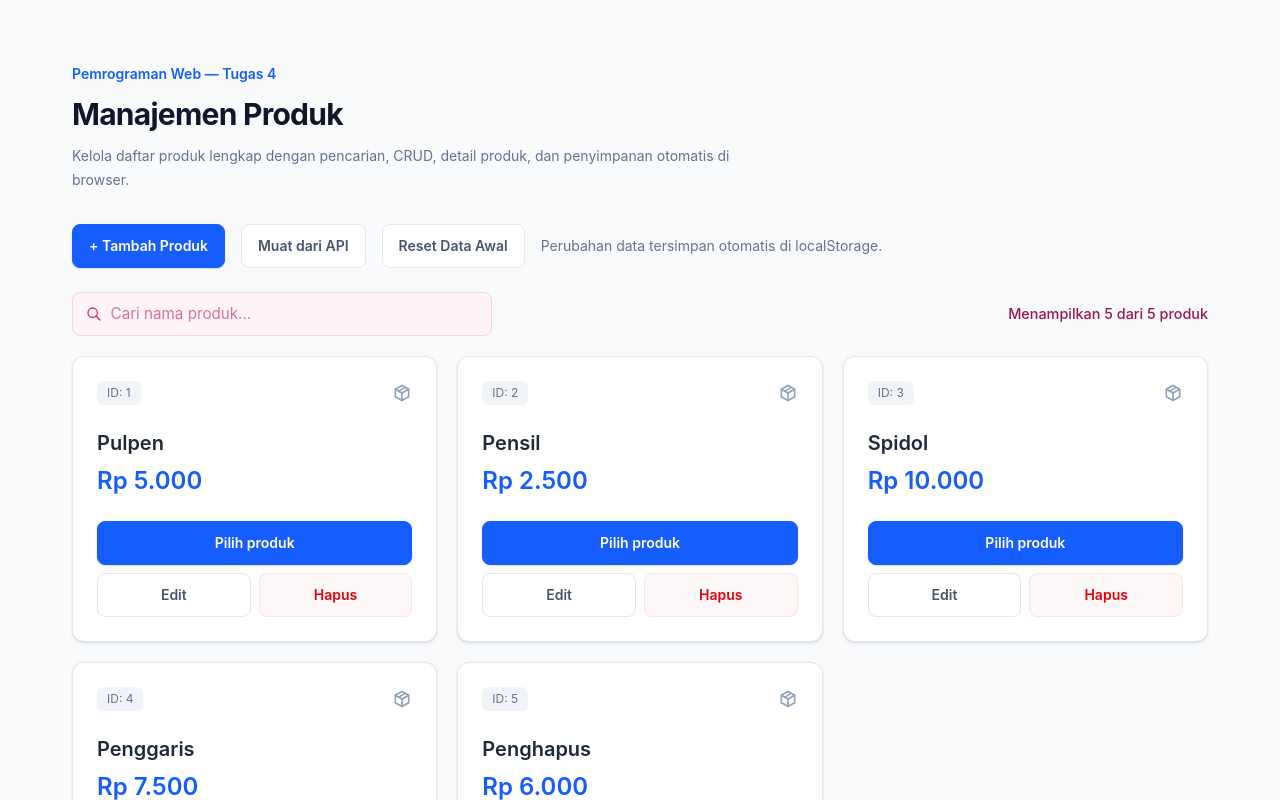
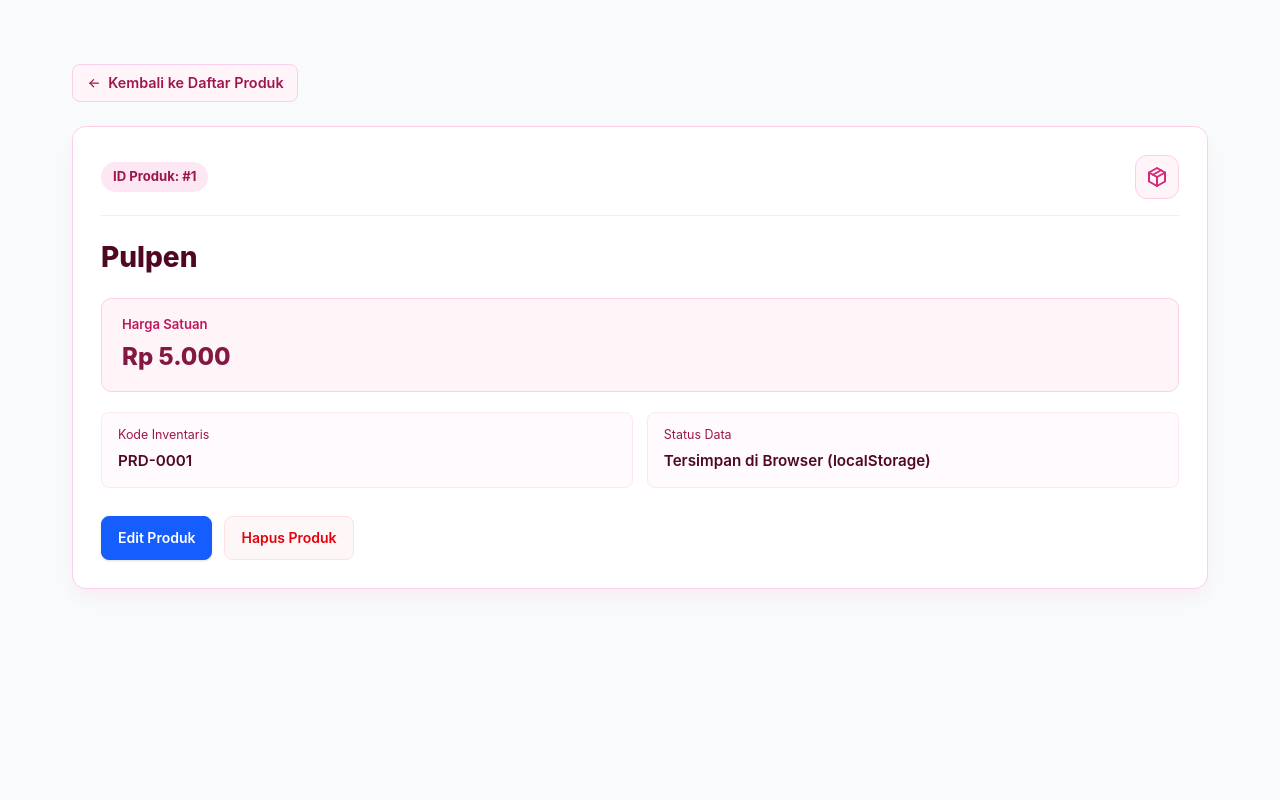
Before and after one commit to nazwaadp/PEMWEB-WEEK12-React-Project, a React (Vite) app: page /products/1 in a window 1280 px wide. Before the commit this address led to /products. Shown: the top 800 px of the page. Built offline with nearby package versions, Linux system fonts and the light colour scheme; no server answers.

Commit message:
Menambahkan halaman detail produk dan navigasi rute products/:id

```diff
--- /dev/null
+++ b/app/products/[id]/page.tsx
@@ -0,0 +1,5 @@
+import ProductDetailPage from "../../../src/components/pages/ProductDetailPage"
+
+export default function ProductDetailRoutePage() {
+    return <ProductDetailPage />
+}
--- a/app/routes.tsx
+++ b/app/routes.tsx
@@ -2,6 +2,7 @@ import RootPage from "./page"
 import { Route, Routes } from "react-router"
 import PageLayout from "../src/components/templates/PageLayout"
 import ProductsPage from "./products/page"
+import ProductDetailRoutePage from "./products/[id]/page"
 import { ProductProvider } from "../src/context/ProductContext"
 
 export default function AppRoutes() {
@@ -11,6 +12,10 @@ export default function AppRoutes() {
                 <Route element={<PageLayout />}>
                     <Route index element={<RootPage />} />
                     <Route path="products" element={<ProductsPage />} />
+                    <Route
+                        path="products/:id"
+                        element={<ProductDetailRoutePage />}
+                    />
                     <Route path="*" element={<RootPage />} />
                 </Route>
             </Routes>
--- a/src/components/molecules/ProductCard/index.tsx
+++ b/src/components/molecules/ProductCard/index.tsx
@@ -1,4 +1,5 @@
 import type { Product } from "../../../types/product";
+import { useNavigate } from "react-router";
 import { TbPackage } from "react-icons/tb";
 import Button from "../../atoms/Button";
 import { formatRupiah } from "../../../utils/formatRupiah";
@@ -17,6 +18,8 @@ export default function ProductCard({
   onEdit,
   onDelete,
 }: Props) {
+  const navigate = useNavigate();
+
   return (
     <article className={styles.card}>
       <div className={styles.header}>
@@ -26,7 +29,15 @@ export default function ProductCard({
       <h2 className={styles.name}>{product.name}</h2>
       <p className={styles.price}>{formatRupiah(product.price)}</p>
       <div className={styles.actions}>
-        <Button onClick={() => onSelect(product.id)}>Pilih produk</Button>
+        <div className={styles.actionRow}>
+          <Button onClick={() => onSelect(product.id)}>Pilih produk</Button>
+          <Button
+            variant="secondary"
+            onClick={() => navigate(`/products/${product.id}`)}
+          >
+            Detail
+          </Button>
+        </div>
         <div className={styles.actionRow}>
           <Button
             variant="secondary"
--- /dev/null
+++ b/src/components/pages/ProductDetailPage/index.tsx
@@ -0,0 +1,124 @@
+import { useState } from "react";
+import { Link, useNavigate, useParams } from "react-router";
+import { TbArrowLeft, TbPackage } from "react-icons/tb";
+import { useProducts } from "../../../context/ProductContext";
+import { formatRupiah } from "../../../utils/formatRupiah";
+import type { ProductValues } from "../../../types/product";
+import Button from "../../atoms/Button";
+import ProductFormModal from "../../organisms/ProductFormModal";
+import ConfirmDeleteModal from "../../organisms/ConfirmDeleteModal";
+import styles from "./styles.module.css";
+
+export default function ProductDetailPage() {
+  const { id } = useParams();
+  const navigate = useNavigate();
+  const { getProductById, updateProduct, deleteProduct } = useProducts();
+
+  const [isEditOpen, setIsEditOpen] = useState(false);
+  const [isDeleteOpen, setIsDeleteOpen] = useState(false);
+  const [message, setMessage] = useState("");
+
+  const numericId = Number(id);
+  const product = Number.isInteger(numericId)
+    ? getProductById(numericId)
+    : undefined;
+
+  function handleEditSubmit(values: ProductValues) {
+    if (!product) return;
+    updateProduct(product.id, values);
+    setMessage(`Perubahan pada "${values.name}" berhasil disimpan.`);
+  }
+
+  function handleConfirmDelete(targetId: number) {
+    deleteProduct(targetId);
+    navigate("/products");
+  }
+
+  if (!product) {
+    return (
+      <div className={styles.wrapper}>
+        <Link to="/products" className={styles.backLink}>
+          <TbArrowLeft aria-hidden="true" />
+          Kembali ke Daftar Produk
+        </Link>
+        <div className={styles.emptyCard}>
+          <h1 className={styles.emptyTitle}>Produk Tidak Ditemukan</h1>
+          <p className={styles.emptyDesc}>
+            Produk dengan ID “{id}” tidak tersedia atau sudah dihapus dari
+            daftar.
+          </p>
+          <Button onClick={() => navigate("/products")}>
+            Lihat Semua Produk
+          </Button>
+        </div>
+      </div>
+    );
+  }
+
+  return (
+    <div className={styles.wrapper}>
+      <Link to="/products" className={styles.backLink}>
+        <TbArrowLeft aria-hidden="true" />
+        Kembali ke Daftar Produk
+      </Link>
+
+      <article className={styles.card}>
+        <div className={styles.topRow}>
+          <span className={styles.badge}>ID Produk: #{product.id}</span>
+          <div className={styles.iconBox}>
+            <TbPackage aria-hidden="true" />
+          </div>
+        </div>
+
+        <h1 className={styles.title}>{product.name}</h1>
+
+        <div className={styles.priceBox}>
+          <span className={styles.priceLabel}>Harga Satuan</span>
+          <p className={styles.priceValue}>{formatRupiah(product.price)}</p>
+        </div>
+
+        <div className={styles.metaGrid}>
+          <div className={styles.metaItem}>
+            <span className={styles.metaLabel}>Kode Inventaris</span>
+            <span className={styles.metaValue}>
+              PRD-{String(product.id).padStart(4, "0")}
+            </span>
+          </div>
+          <div className={styles.metaItem}>
+            <span className={styles.metaLabel}>Status Data</span>
+            <span className={styles.metaValue}>
+              Tersimpan di Browser (localStorage)
+            </span>
+          </div>
+        </div>
+
+        {message && (
+          <p role="status" className={styles.notice}>
+            {message}
+          </p>
+        )}
+
+        <div className={styles.actions}>
+          <Button onClick={() => setIsEditOpen(true)}>Edit Produk</Button>
+          <Button variant="subtleDanger" onClick={() => setIsDeleteOpen(true)}>
+            Hapus Produk
+          </Button>
+        </div>
+      </article>
+
+      <ProductFormModal
+        isOpen={isEditOpen}
+        initialProduct={product}
+        onClose={() => setIsEditOpen(false)}
+        onSubmit={handleEditSubmit}
+      />
+
+      <ConfirmDeleteModal
+        isOpen={isDeleteOpen}
+        product={product}
+        onClose={() => setIsDeleteOpen(false)}
+        onConfirm={handleConfirmDelete}
+      />
+    </div>
+  );
+}
--- /dev/null
+++ b/src/components/pages/ProductDetailPage/styles.module.css
@@ -0,0 +1,165 @@
+.wrapper {
+  display: flex;
+  flex-direction: column;
+  gap: 1.5rem;
+}
+
+.backLink {
+  display: inline-flex;
+  align-items: center;
+  gap: 0.45rem;
+  align-self: flex-start;
+  padding: 0.45rem 0.85rem;
+  border-radius: 0.5rem;
+  background-color: #fff5f9;
+  border: 1.5px solid #fbcfe8;
+  color: #9d174d;
+  font-size: 0.9rem;
+  font-weight: 600;
+  text-decoration: none;
+  transition:
+    background-color 0.15s ease,
+    border-color 0.15s ease;
+}
+
+.backLink:hover {
+  background-color: #fce7f3;
+  border-color: #f472b6;
+  color: #831843;
+}
+
+.card {
+  background-color: #ffffff;
+  border: 1.5px solid #fbcfe8;
+  border-radius: 0.85rem;
+  padding: 1.75rem;
+  box-shadow: 0 10px 20px -5px rgba(219, 39, 119, 0.08);
+  display: flex;
+  flex-direction: column;
+  gap: 1.25rem;
+}
+
+.topRow {
+  display: flex;
+  align-items: center;
+  justify-content: space-between;
+  gap: 1rem;
+  padding-bottom: 1rem;
+  border-bottom: 1px solid #fce7f3;
+}
+
+.badge {
+  display: inline-block;
+  padding: 0.3rem 0.75rem;
+  background-color: #fce7f3;
+  color: #9d174d;
+  border-radius: 9999px;
+  font-size: 0.82rem;
+  font-weight: 700;
+}
+
+.iconBox {
+  width: 2.75rem;
+  height: 2.75rem;
+  border-radius: 0.75rem;
+  background-color: #fff5f9;
+  border: 1px solid #fbcfe8;
+  color: #db2777;
+  display: inline-flex;
+  align-items: center;
+  justify-content: center;
+  font-size: 1.5rem;
+}
+
+.title {
+  margin: 0;
+  font-size: 1.75rem;
+  font-weight: 800;
+  color: #500724;
+}
+
+.priceBox {
+  padding: 1rem 1.25rem;
+  background-color: #fff5f9;
+  border: 1.5px solid #fbcfe8;
+  border-radius: 0.65rem;
+}
+
+.priceLabel {
+  display: block;
+  font-size: 0.82rem;
+  font-weight: 600;
+  color: #be185d;
+  margin-bottom: 0.25rem;
+}
+
+.priceValue {
+  margin: 0;
+  font-size: 1.5rem;
+  font-weight: 800;
+  color: #831843;
+}
+
+.metaGrid {
+  display: grid;
+  grid-template-columns: repeat(auto-fit, minmax(180px, 1fr));
+  gap: 0.85rem;
+}
+
+.metaItem {
+  padding: 0.85rem 1rem;
+  border: 1px solid #fce7f3;
+  border-radius: 0.5rem;
+  background-color: #fffafd;
+}
+
+.metaLabel {
+  display: block;
+  font-size: 0.78rem;
+  color: #9d174d;
+  margin-bottom: 0.2rem;
+}
+
+.metaValue {
+  font-size: 0.95rem;
+  font-weight: 600;
+  color: #500724;
+}
+
+.actions {
+  display: flex;
+  flex-wrap: wrap;
+  gap: 0.75rem;
+  padding-top: 0.5rem;
+}
+
+.notice {
+  margin: 0;
+  padding: 0.75rem 1rem;
+  border-radius: 0.5rem;
+  background-color: #fdf2f8;
+  border: 1px solid #fbcfe8;
+  color: #831843;
+  font-size: 0.9rem;
+}
+
+.emptyCard {
+  text-align: center;
+  padding: 2.5rem 1.5rem;
+  background-color: #fff5f9;
+  border: 1.5px dashed #f9a8d4;
+  border-radius: 0.85rem;
+}
+
+.emptyTitle {
+  margin: 0 0 0.5rem;
+  font-size: 1.25rem;
+  font-weight: 700;
+  color: #831843;
+}
+
+.emptyDesc {
+  margin: 0 0 1.25rem;
+  color: #9d174d;
+  font-size: 0.95rem;
+}
```
